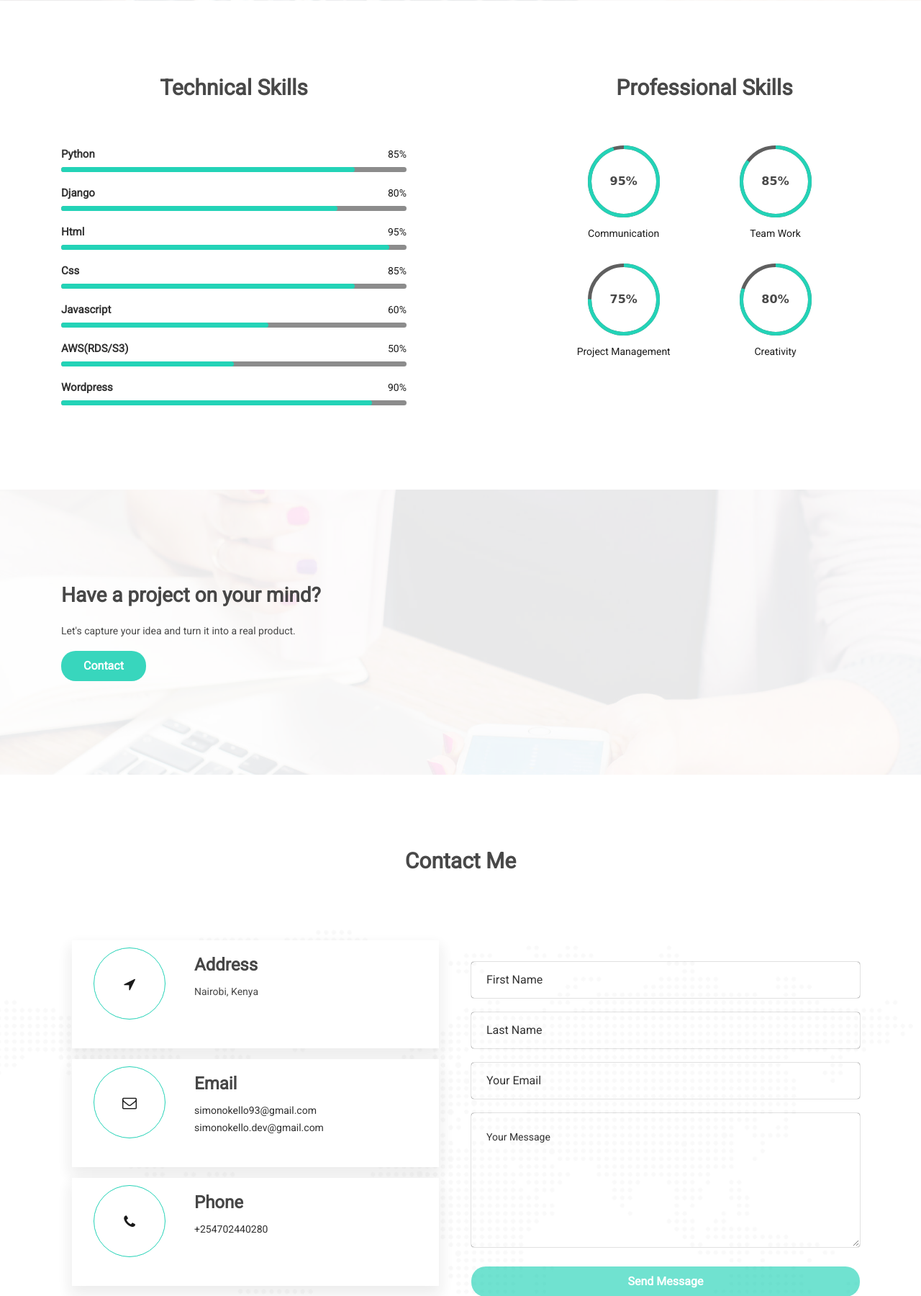
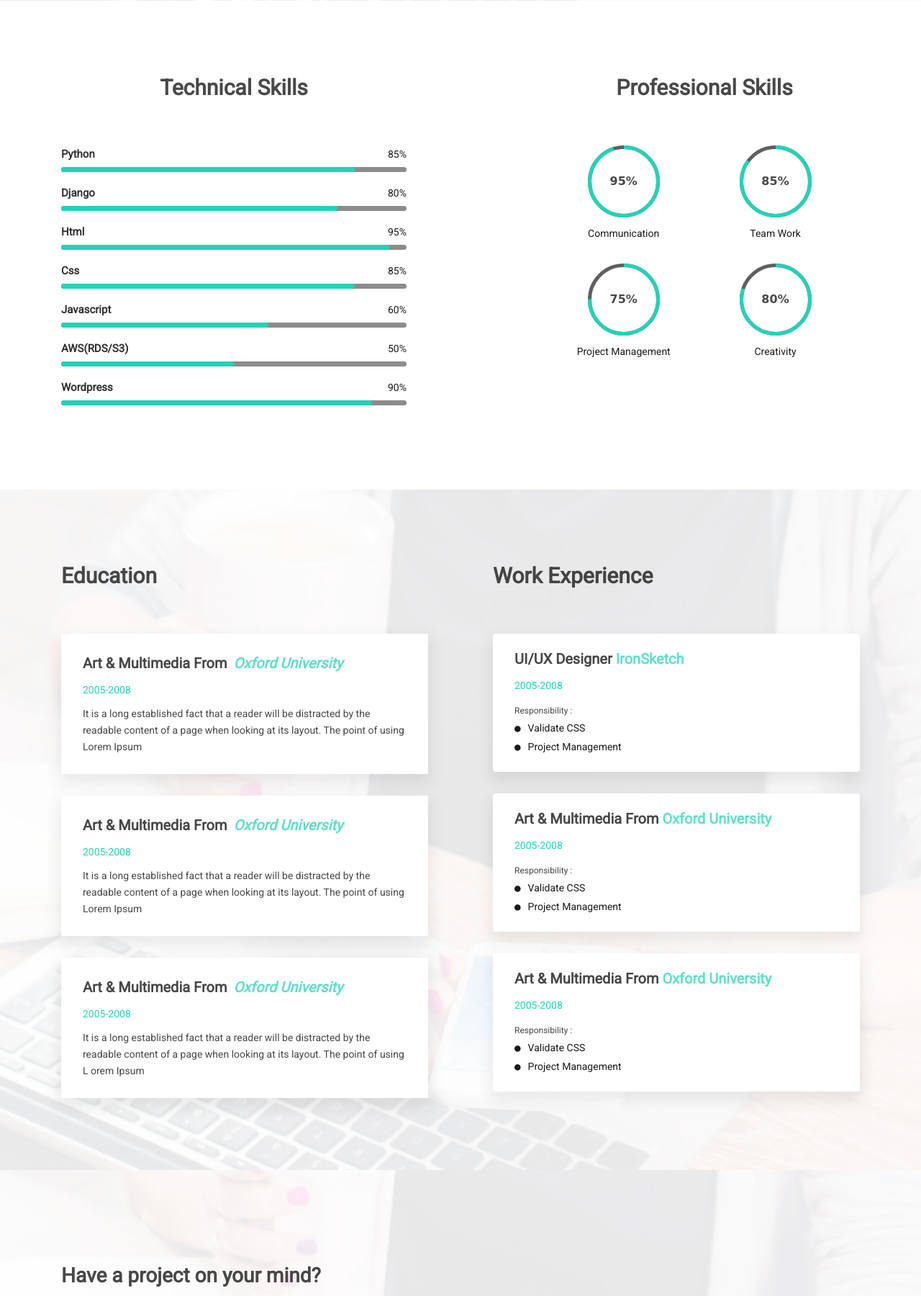
Before and after one commit to SimonOkello/simonokello, a Django app: page / in a window 1280 px wide. Shown: the part 2706-4506 px from the top of the page at 72% size. Run offline with Django 3.2, Linux system fonts and the light colour scheme; some libraries are stand-ins or nearby versions.

Commit message:
fix some stuff

```diff
--- a/portfolio/templates/portfolio/index.html
+++ b/portfolio/templates/portfolio/index.html
@@ -82,15 +82,15 @@
                                 <li class="nav-item">
                                    <a class="nav-link" href="#mh-skills">Skills</a>
                                 </li>
-                                <!-- <li class="nav-item">
+                                <li class="nav-item">
                                    <a class="nav-link" href="#mh-experience">Experiences</a>
-                                </li>                                 -->
+                                </li>
                                 <li class="nav-item">
                                     <a class="nav-link" href="#mh-portfolio">Portfolio</a>
                                 </li>
-                                <!-- <li class="nav-item">
+                                <li class="nav-item">
                                     <a class="nav-link" href="#mh-blog">Blog</a>
-                                </li> -->
+                                </li>
                                 <li class="nav-item">
                                    <a class="nav-link" href="#mh-contact">Contact</a>
                                 </li>
@@ -488,30 +488,30 @@
            EXPERIENCES
         ===================
         -->
-        <!-- <section class="mh-experince image-bg featured-img-one" id="mh-experience">
+        <section class="mh-experince image-bg featured-img-one" id="mh-experience">
             <div class="img-color-overlay">
                 <div class="container">
                     <div class="row section-separator">
                         <div class="col-sm-12 col-md-6">
                             <div class="mh-education">
                                 <h3 class="wow fadeInUp" data-wow-duration="0.8s" data-wow-delay="0.2s">Education</h3>
-                                <div class="mh-education-deatils"> -->
+                                <div class="mh-education-deatils">
                                     <!-- Education Institutes-->
-                                    <!-- <div class="mh-education-item dark-bg wow fadeInUp" data-wow-duration="0.8s" data-wow-delay="0.3s">
+                                    <div class="mh-education-item dark-bg wow fadeInUp" data-wow-duration="0.8s" data-wow-delay="0.3s">
                                         <h4>Art & Multimedia From <a href="#">Oxford University</a></h4>
                                         <div class="mh-eduyear">2005-2008</div>
                                         <p>It is a long established fact that a reader will be distracted by the readable content of a
                                         page when looking at its layout. The point of using  Lorem Ipsum </p>
-                                    </div>                                 -->
+                                    </div>
                                     <!-- Education Institutes-->
-                                    <!-- <div class="mh-education-item dark-bg wow fadeInUp" data-wow-duration="0.8s" data-wow-delay="0.5s">
+                                    <div class="mh-education-item dark-bg wow fadeInUp" data-wow-duration="0.8s" data-wow-delay="0.5s">
                                         <h4>Art & Multimedia From <a href="#">Oxford University</a></h4>
                                         <div class="mh-eduyear">2005-2008</div>
                                         <p>It is a long established fact that a reader will be distracted by the readable content of a
                                         page when looking at its layout. The point of using  Lorem Ipsum </p>
-                                    </div>                                 -->
+                                    </div>
                                     <!-- Education Institutes-->
-                                    <!-- <div class="mh-education-item dark-bg wow fadeInUp" data-wow-duration="0.8s" data-wow-delay="0.6s">
+                                    <div class="mh-education-item dark-bg wow fadeInUp" data-wow-duration="0.8s" data-wow-delay="0.6s">
                                         <h4>Art & Multimedia From <a href="#">Oxford University</a></h4>
                                         <div class="mh-eduyear">2005-2008</div>
                                         <p>It is a long established fact that a reader will be distracted by the readable content of a
@@ -519,13 +519,13 @@
                                     </div>
                                 </div>
                             </div>
-                        </div> -->
-                        <!-- <div class="col-sm-12 col-md-6">
+                        </div>
+                        <div class="col-sm-12 col-md-6">
                             <div class="mh-work">
                                  <h3>Work Experience</h3>
-                                <div class="mh-experience-deatils"> -->
+                                <div class="mh-experience-deatils">
                                     <!-- Education Institutes-->
-                                    <!-- <div class="mh-work-item dark-bg wow fadeInUp" data-wow-duration="0.8s" data-wow-delay="0.4s">
+                                    <div class="mh-work-item dark-bg wow fadeInUp" data-wow-duration="0.8s" data-wow-delay="0.4s">
                                         <h4>UI/UX Designer <a href="#">IronSketch</a></h4>
                                         <div class="mh-eduyear">2005-2008</div>
                                         <span>Responsibility :</span>
@@ -533,9 +533,9 @@
                                             <li><i class="fa fa-circle"></i>Validate CSS</li>
                                             <li><i class="fa fa-circle"></i>Project Management</li>
                                         </ul>
-                                    </div>                                 -->
+                                    </div>
                                     <!-- Education Institutes-->
-                                    <!-- <div class="mh-work-item dark-bg wow fadeInUp" data-wow-duration="0.8s" data-wow-delay="0.6s">
+                                    <div class="mh-work-item dark-bg wow fadeInUp" data-wow-duration="0.8s" data-wow-delay="0.6s">
                                         <h4>Art & Multimedia From <a href="#">Oxford University</a></h4>
                                         <div class="mh-eduyear">2005-2008</div>
                                         <span>Responsibility :</span>
@@ -543,9 +543,9 @@
                                             <li><i class="fa fa-circle"></i>Validate CSS</li>
                                             <li><i class="fa fa-circle"></i>Project Management</li>
                                         </ul>
-                                    </div>                                 -->
+                                    </div>
                                     <!-- Education Institutes-->
-                                    <!-- <div class="mh-work-item dark-bg wow fadeInUp" data-wow-duration="0.8s" data-wow-delay="0.7s">
+                                    <div class="mh-work-item dark-bg wow fadeInUp" data-wow-duration="0.8s" data-wow-delay="0.7s">
                                         <h4>Art & Multimedia From <a href="#">Oxford University</a></h4>
                                         <div class="mh-eduyear">2005-2008</div>
                                         <span>Responsibility :</span>
@@ -560,7 +560,7 @@
                     </div>
                 </div>
             </div>
-        </section>        -->
+        </section>
 
         <!--
         ===================
@@ -753,7 +753,7 @@
            BLOG
         ===================
         -->
-        <!-- <section class="mh-blog image-bg featured-img-two" id="mh-blog">
+        <section class="mh-blog image-bg featured-img-two" id="mh-blog">
             <div class="img-color-overlay">
                 <div class="container">
                     <div class="row section-separator">
@@ -811,7 +811,7 @@
                     </div>
                 </div>
             </div>
-        </section>  -->
+        </section>
 
         <!--
         ===================
@@ -877,7 +877,6 @@
                                     <span>CEO, Author.Inc</span>
                                 </div>
                             </div>
-
                             <div class="each-client-item">
                                 <div class="mh-client-item dark-bg black-shadow-1">
                                     <img src="{% static 'assets/images/c-1.png' %}" alt="" class="img-fluid">
--- a/requirements.txt
+++ b/requirements.txt
@@ -7,9 +7,8 @@ django-crispy-forms==1.9.2
 django-filter==2.3.0
 django-heroku==0.3.1
 gunicorn==20.0.4
-Pillow==7.2.0
+Pillow==8.0.1
 psycopg2==2.8.5
-psycopg2-binary==2.8.5
 pycodestyle==2.6.0
 python-decouple==3.3
 pytz==2020.1
```
Also changed, not shown: 1 other file.
